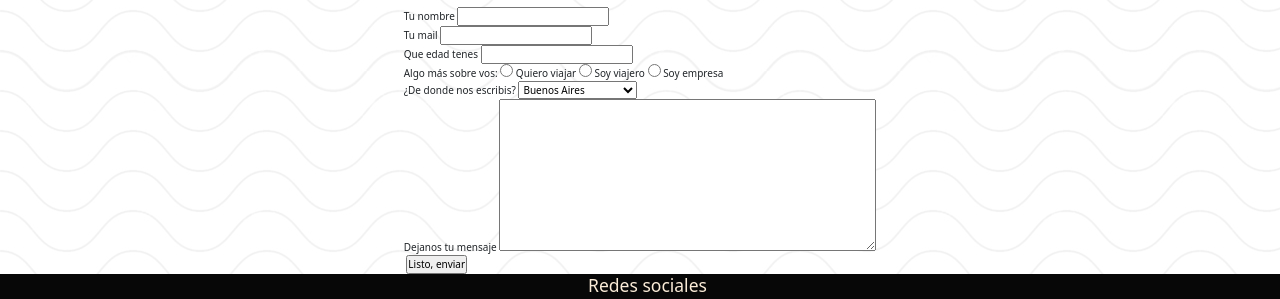
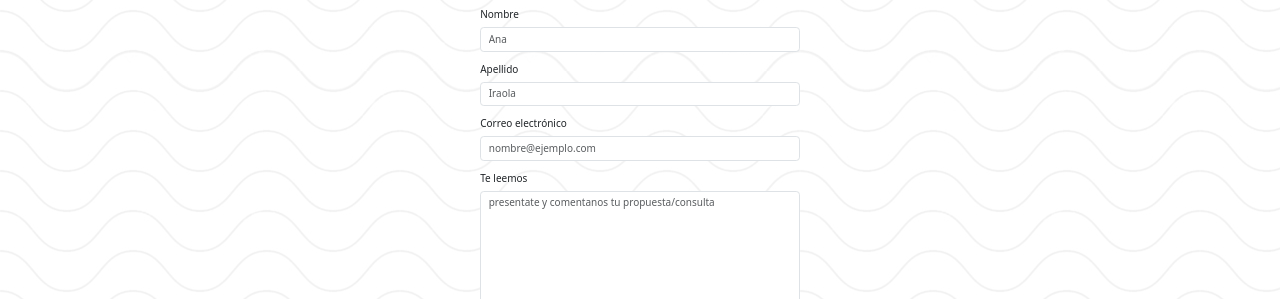
Before and after one commit to maravel319/Pre-entrega-2, a website: page paginas/Contacto.html in a window 1280 px wide. Shown: the part 329-628 px from the top of the page. Drawn offline with nearby package versions, Linux system fonts and the light colour scheme.

Commit message:
ultima actualizacion-entega final

```diff
--- a/paginas/Contacto.html
+++ b/paginas/Contacto.html
@@ -90,13 +90,7 @@
                 </li>
               </ul>
 
-              <!-- Sebastian, este frame de Bootstrap venia con un buscador. Lo anulé para mi página.-->
-
-              <!-- <form class="d-flex mt-3" role="search">
-                        <input class="form-control me-2" type="search" placeholder="Search" aria-label="Search">
-                        <button class="btn btn-success" type="submit">Buscar</button>
-                      </form> -->
-            </div>
+              </div>
           </div>
         </div>
       </nav>
@@ -107,30 +101,37 @@
         <section>
             <h1 class="titulopag">Dejanos tu mensaje</h1>
 
-            <form class="formulario" action="" method="" enctype=""> <!-- para que srve?? -->
+            <form class="formulario" action="" method="" enctype="">
+
+              <div class="mb-3">
+                <label for="exampleFormControlInput1" class="form-label">Nombre</label>
+                <input  type="text" class="form-control" id="exampleFormControlInput1" placeholder="Ana">
+              </div>
+              <div class="mb-3">
+                <label for="exampleFormControlInput1" class="form-label">Apellido</label>
+                <input  type="text" class="form-control" id="exampleFormControlInput1" placeholder="Iraola">
+
+              </div>
 
 
-                <div>
-                    <label class="nombreform" for="nombre"> Tu nombre </label>
-                    <input type="text">
+              <div class="mb-3">
+                <label for="exampleFormControlInput1" class="form-label">Correo electrónico</label>
+                <input type="email" class="form-control" id="exampleFormControlInput1" placeholder="nombre@ejemplo.com">
+              </div>
+              <div class="mb-3">
+                <label for="exampleFormControlTextarea1" class="form-label">Te leemos</label>
+                <textarea class="form-control" id="exampleFormControlTextarea1" placeholder="presentate y comentanos tu propuesta/consulta"  rows="18"></textarea>
+              </div>
+
                 </div>
-
-                <div>
-                    <label for="correo"> Tu mail</label>
-                    <input type="email" name="correo" id="">
-                </div>
-                <div>
-                    <label for="edad">Que edad tenes</label>
-                    <input type="number" name="" id="">
-                </div>
-                <div>
+                <div class="mb-3">
                     <label for="choice">Algo más sobre vos: </label>
                     <input type="radio" name="choice" value="no viaja"> Quiero viajar
                     <input type="radio" name="choice" value="viaja"> Soy viajero
                     <input type="radio" name="choice" value="empresa"> Soy empresa
                 </div>
 
-                <div>
+                <div class="mb-3">
                     <label for="provincia">¿De donde nos escribis?</label>
                     <select name=slist> <!-- script que saqué de página web -->
                         <script language="javascript">
@@ -141,21 +142,13 @@
                     </select>
 
                 </div>
-                <div class="areatexto">
-                    <label for="texto">Dejanos tu mensaje</label>
-                    <textarea name="mensaje" id="" cols="60" rows="10"></textarea>
-                </div>
-
-                <div>
+                <div class="mb-3">
                     <label for="ENVIAR"> </label>
                     <input type="submit" value="Listo, enviar">
                 </div>
 
 
             </form>
-        </section>
-
-
 
     </main>
 
--- a/scss/_formulario.scss
+++ b/scss/_formulario.scss
@@ -1,6 +1,6 @@
 .formulario{
-    display: grid;
-    justify-content: center;
+    display: block;
+    margin-bottom: 10px;
 }
 
 .areatexto{
```
Also changed, not shown: paginas/Somos.html (+3 -12 lines), paginas/litoral.html (+8 -0 lines), paginas/norte.html (+8 -0 lines), paginas/patagonia.html (+10 -1 lines), scss/_recorrido.scss (line endings or trailing spaces).
